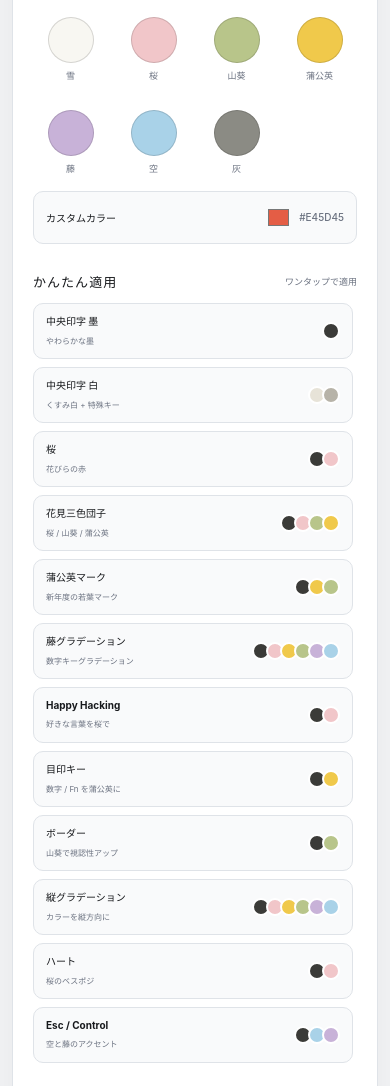
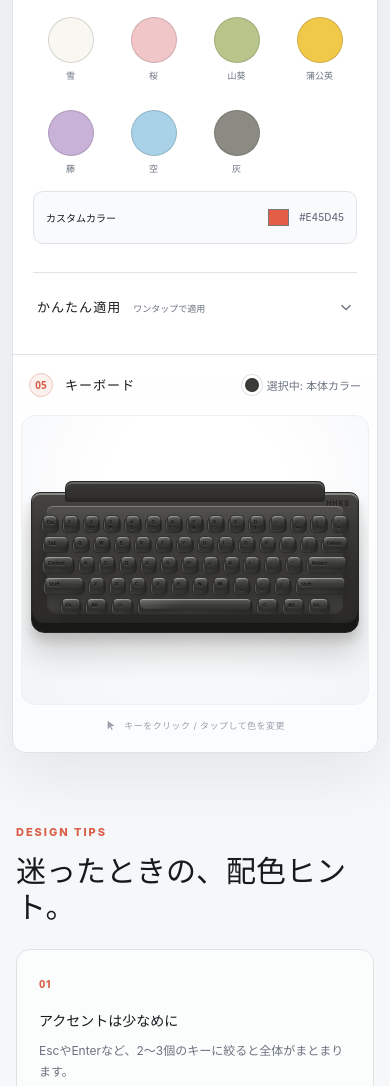
Before and after one commit to YoshihideShirai/hhkb-keytop-palette, a website built with Vite: page index.html in a window 390 px wide. Shown: the part 1155-2241 px from the top of the page. Built offline with nearby package versions, Linux system fonts and the light colour scheme.

Commit message:
Add collapsible preset section

```diff
--- a/index.html
+++ b/index.html
@@ -83,11 +83,20 @@
             </span>
           </label>
 
-          <div class="presets-heading">
-            <div><h2>かんたん適用</h2></div>
-            <span>ワンタップで適用</span>
-          </div>
-          <div id="presets" class="presets"></div>
+          <button
+            id="presetsToggle"
+            class="presets-heading"
+            type="button"
+            aria-expanded="false"
+            aria-controls="presets"
+          >
+            <span class="presets-heading-copy">
+              <h2>かんたん適用</h2>
+              <span>ワンタップで適用</span>
+            </span>
+            <i class="fa-solid fa-chevron-down presets-chevron" aria-hidden="true"></i>
+          </button>
+          <div id="presets" class="presets" hidden></div>
         </aside>
 
         <div class="canvas-card">
--- a/src/main.ts
+++ b/src/main.ts
@@ -23,6 +23,7 @@ const keyboard = queryElement<HTMLDivElement>("#keyboard");
 const palette = queryElement<HTMLDivElement>("#palette");
 const modelSeries = queryElement<HTMLDivElement>("#modelSeries");
 const bodyColors = queryElement<HTMLDivElement>("#bodyColors");
+const presetsToggle = queryElement<HTMLButtonElement>("#presetsToggle");
 const presetContainer = queryElement<HTMLDivElement>("#presets");
 const selectedSwatch = queryElement<HTMLSpanElement>("#selectedSwatch");
 const selectionText = queryElement<HTMLSpanElement>("#selectionText");
@@ -41,6 +42,14 @@ let currentProduct: ProductId = "hybrid-type-s-sumi";
 let savedDesigns: Partial<Record<LayoutName, string[]>> = {};
 let toastTimer: number | undefined;
 
+function setPresetsExpanded(expanded: boolean): void {
+  presetsToggle.setAttribute("aria-expanded", String(expanded));
+  presetContainer.hidden = !expanded;
+}
+
+presetsToggle.addEventListener("click", () => {
+  setPresetsExpanded(presetsToggle.getAttribute("aria-expanded") !== "true");
+});
 
 function isLayoutName(value: unknown): value is LayoutName {
   return typeof value === "string" && value in layouts;
--- a/styles.css
+++ b/styles.css
@@ -37,7 +37,7 @@ main { width: min(1320px, calc(100% - 40px)); margin: auto; }
 .hero h1 em { color: var(--accent); font-style: normal; }.lead { max-width: 430px; margin: 0 0 8px auto; color: var(--muted); font-size: 14px; line-height: 1.9; }
 .workspace { display: grid; grid-template-columns: minmax(300px, 340px) minmax(0, 1fr); align-items: start; border: 1px solid var(--line); border-radius: 16px; background: var(--panel); box-shadow: var(--shadow); }
 .canvas-card { position: sticky; top: 88px; min-width: 0; padding: 30px 24px 26px; border-radius: 0 16px 16px 0; background: linear-gradient(180deg, #fff 0%, #fbfcfd 100%); }
-.canvas-toolbar, .section-title, .presets-heading > div { display: flex; align-items: center; gap: 12px; }
+.canvas-toolbar, .section-title { display: flex; align-items: center; gap: 12px; }
 .canvas-toolbar { justify-content: space-between; }.canvas-toolbar > div { display: flex; align-items: center; gap: 12px; }
 .toolbar-options { display: flex; align-items: center; gap: 16px; }
 .layout-switch { display: flex; padding: 3px; border: 1px solid var(--line); border-radius: 10px; background: var(--panel-soft); }
@@ -99,8 +99,9 @@ main { width: min(1320px, calc(100% - 40px)); margin: auto; }
 .color-button:hover .color-dot { transform: scale(1.05); }.color-button.active .color-dot { box-shadow: 0 0 0 2px var(--panel), 0 0 0 4px var(--ink); }
 .custom-color { grid-area: custom; display: flex; justify-content: space-between; align-items: center; margin: 8px 0 0; padding: 13px 12px; border: 1px solid var(--line); border-radius: 10px; background: var(--panel-soft); font-size: 10px; font-weight: 700; }
 .color-input-wrap { display: flex; align-items: center; gap: 8px; color: var(--muted); font-weight: 500; }.color-input-wrap input { width: 25px; height: 25px; padding: 0; border: 0; background: none; cursor: pointer; }
-.presets-heading { display: flex; justify-content: space-between; align-items: center; margin: 28px 0 12px; padding-top: 24px; border-top: 1px solid var(--line); }.presets-heading > span { color: var(--muted); font-size: 9px; }
-.presets { grid-area: presets; display: grid; gap: 8px; padding-right: 4px; }.preset { min-height: 56px; padding: 9px 12px; display: flex; justify-content: space-between; align-items: center; border: 1px solid var(--line); border-radius: 10px; background: var(--panel-soft); cursor: pointer; text-align: left; transition: border-color .15s, background .15s, box-shadow .15s; }
+.presets-heading { width: 100%; display: flex; justify-content: space-between; align-items: center; margin: 28px 0 12px; padding: 24px 4px 0; border: 0; border-top: 1px solid var(--line); background: transparent; cursor: pointer; text-align: left; }
+.presets-heading-copy { display: flex; align-items: baseline; gap: 12px; }.presets-heading-copy > span { color: var(--muted); font-size: 9px; }.presets-chevron { color: var(--muted); font-size: 11px; transition: transform .2s ease; }.presets-heading[aria-expanded="true"] .presets-chevron { transform: rotate(180deg); }.presets-heading:hover .presets-chevron { color: var(--ink); }.presets-heading:focus-visible { border-radius: 4px; }
+.presets { grid-area: presets; display: grid; gap: 8px; padding-right: 4px; }.presets[hidden] { display: none; }.preset { min-height: 56px; padding: 9px 12px; display: flex; justify-content: space-between; align-items: center; border: 1px solid var(--line); border-radius: 10px; background: var(--panel-soft); cursor: pointer; text-align: left; transition: border-color .15s, background .15s, box-shadow .15s; }
 .preset:hover { border-color: var(--ink); background: #fff; box-shadow: 0 8px 18px rgba(17, 24, 39, .06); }.preset strong { display: block; font-size: 10px; }.preset small { color: var(--muted); font-size: 8px; }
 .preset-colors { display: flex; }.preset-colors i { width: 18px; height: 18px; margin-left: -4px; border-radius: 50%; border: 2px solid var(--panel); background: var(--color); }
 .tips { padding: 82px 0; }.tips h2 { margin: 0 0 34px; font-size: 40px; font-weight: 720; line-height: 1.2; }.tip-grid { display: grid; grid-template-columns: repeat(3, 1fr); gap: 14px; }
@@ -112,7 +113,7 @@ footer { padding: 28px 48px; display: flex; justify-content: space-between; bord
   .site-header { padding: 0 24px; }
   .hero { grid-template-columns: 1fr; gap: 20px; }.hero h1 { font-size: 46px; }.lead { margin: 0; }
   .workspace { grid-template-columns: minmax(0, 1fr); }
-  .controls-card { display: grid; grid-template-columns: 1fr 1fr; grid-template-areas: "model-title layout-title" "models layout-options" "models body-color-title" "models body-colors" "color-title presets-title" "palette presets" "custom presets"; column-gap: 28px; border-right: 0; border-bottom: 1px solid var(--line); border-radius: 14px 14px 0 0; }.presets-heading { margin-top: 0; padding-top: 0; border-top: 0; }.model-series { grid-template-columns: 1fr; }
+  .controls-card { display: grid; grid-template-columns: 1fr 1fr; grid-template-areas: "model-title layout-title" "models layout-options" "models body-color-title" "models body-colors" "color-title color-title" "palette palette" "custom custom" "presets-title presets-title" "presets presets"; column-gap: 28px; border-right: 0; border-bottom: 1px solid var(--line); border-radius: 14px 14px 0 0; }.model-series { grid-template-columns: 1fr; }
   .canvas-card { position: static; border-radius: 0 0 14px 14px; }
 }
 @media (max-width: 600px) {
@@ -121,7 +122,7 @@ footer { padding: 28px 48px; display: flex; justify-content: space-between; bord
   main { width: min(100% - 24px, 1180px); }.hero { padding: 34px 4px 24px; }.hero h1 { font-size: 40px; }.lead { font-size: 12px; }
   .workspace { border-radius: 14px; }.canvas-card { padding: 18px 12px 20px; }.canvas-toolbar { padding: 0 4px; }.canvas-toolbar p { max-width: 128px; }.keyboard-stage { min-height: 290px; margin: 18px -4px 0; padding: 34px 8px 28px; overflow-x: hidden; }.keyboard { --unit: clamp(15px, calc((100vw - 94px) / 15), 38px); --case-padding-inline: 8px; min-width: auto; padding-top: 14px; padding-bottom: 15px; }.keyboard-hybrid { padding-top: 21px; }.keyboard-hybrid::before { top: -12px; height: 20px; }.keyboard-studio { --case-padding-inline: 10px; padding-top: 24px; padding-bottom: 31px; }.keyboard-badge { top: 6px; right: 8px; font-size: 7px; }.key-row { gap: 1px; margin-bottom: 1px; }.key { --front-depth: clamp(4px, 1.35vw, 8px); font-size: clamp(4px, 1.17vw, 7px); }.key-top { padding: clamp(2px, 1vw, 6px) clamp(1px, .8vw, 5px); }.key.jis-enter { height: calc(var(--unit) * 2 + 1px); margin-bottom: calc(-1 * (var(--unit) + 1px)); }.hint { font-size: 9px; }
   .toolbar-options { align-items: flex-end; flex-direction: column; gap: 7px; }.layout-button { min-height: 44px; padding: 8px 10px; }.canvas-toolbar p { justify-content: flex-end; }
-  .controls-card { display: block; padding: 26px 20px; }.model-series { grid-template-columns: 1fr; margin-bottom: 24px; }.layout-options, .body-colors { margin-bottom: 24px; }.model-title, .layout-title, .body-color-title, .color-title { margin-bottom: 12px; }.palette { grid-template-columns: repeat(4, 1fr); }.presets-heading { margin-top: 28px; }.color-dot { width: 46px; height: 46px; }
+  .controls-card { display: block; padding: 26px 20px; }.model-series { grid-template-columns: 1fr; margin-bottom: 24px; }.layout-options, .body-colors { margin-bottom: 24px; }.model-title, .layout-title, .body-color-title, .color-title { margin-bottom: 12px; }.palette { grid-template-columns: repeat(4, 1fr); }.presets-heading { margin-top: 28px; }.presets[hidden] { display: none; }.color-dot { width: 46px; height: 46px; }
   .tips { padding: 72px 4px; }.tip-grid { grid-template-columns: 1fr; }.tip-grid article, .tip-grid article + article { padding: 22px; border: 1px solid var(--line); border-radius: 14px; }.tips h2 { margin-bottom: 24px; font-size: 30px; }
   footer { gap: 20px; padding: 24px; }.toast { width: calc(100% - 32px); text-align: center; }
 }
```
